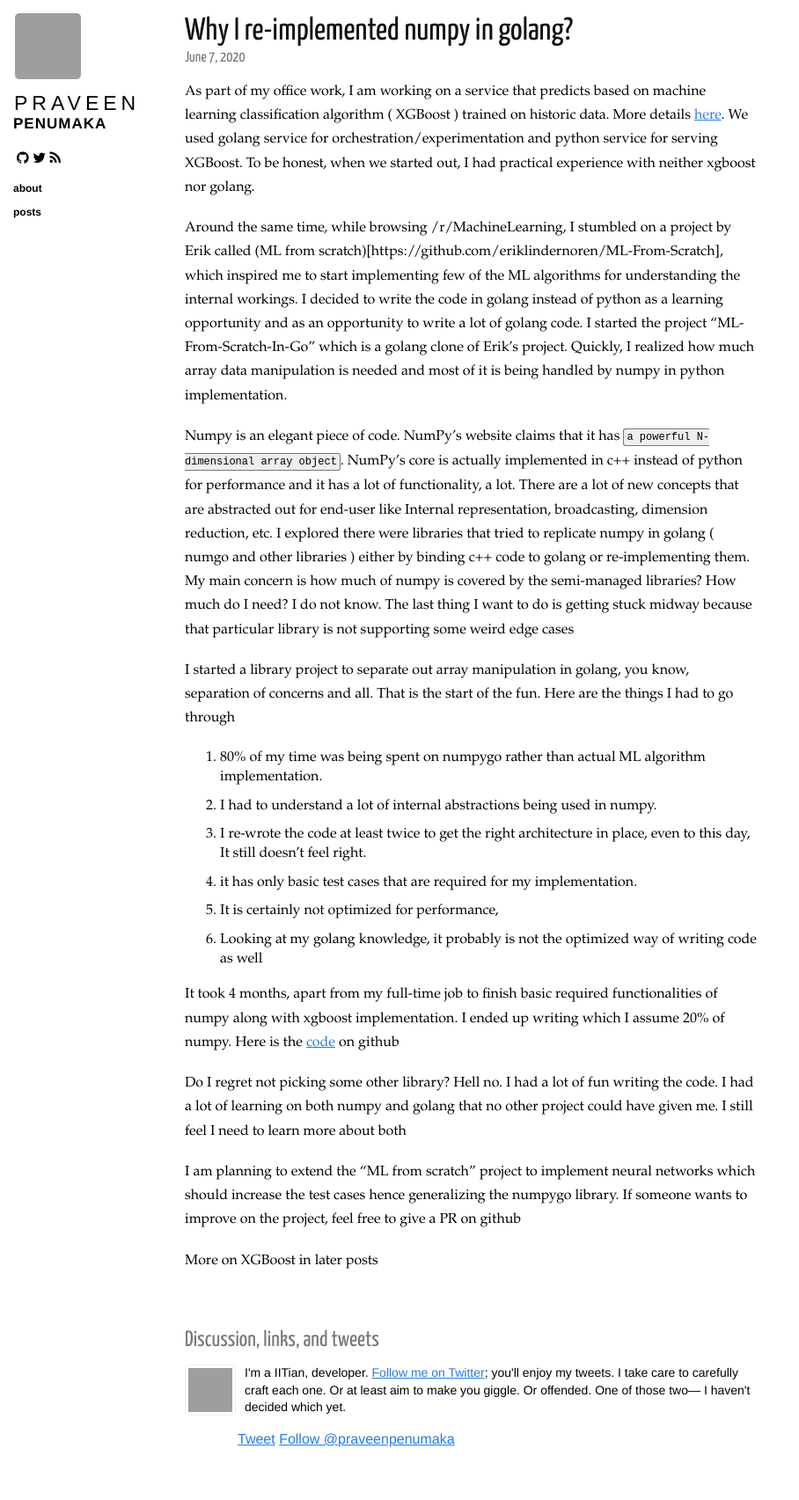
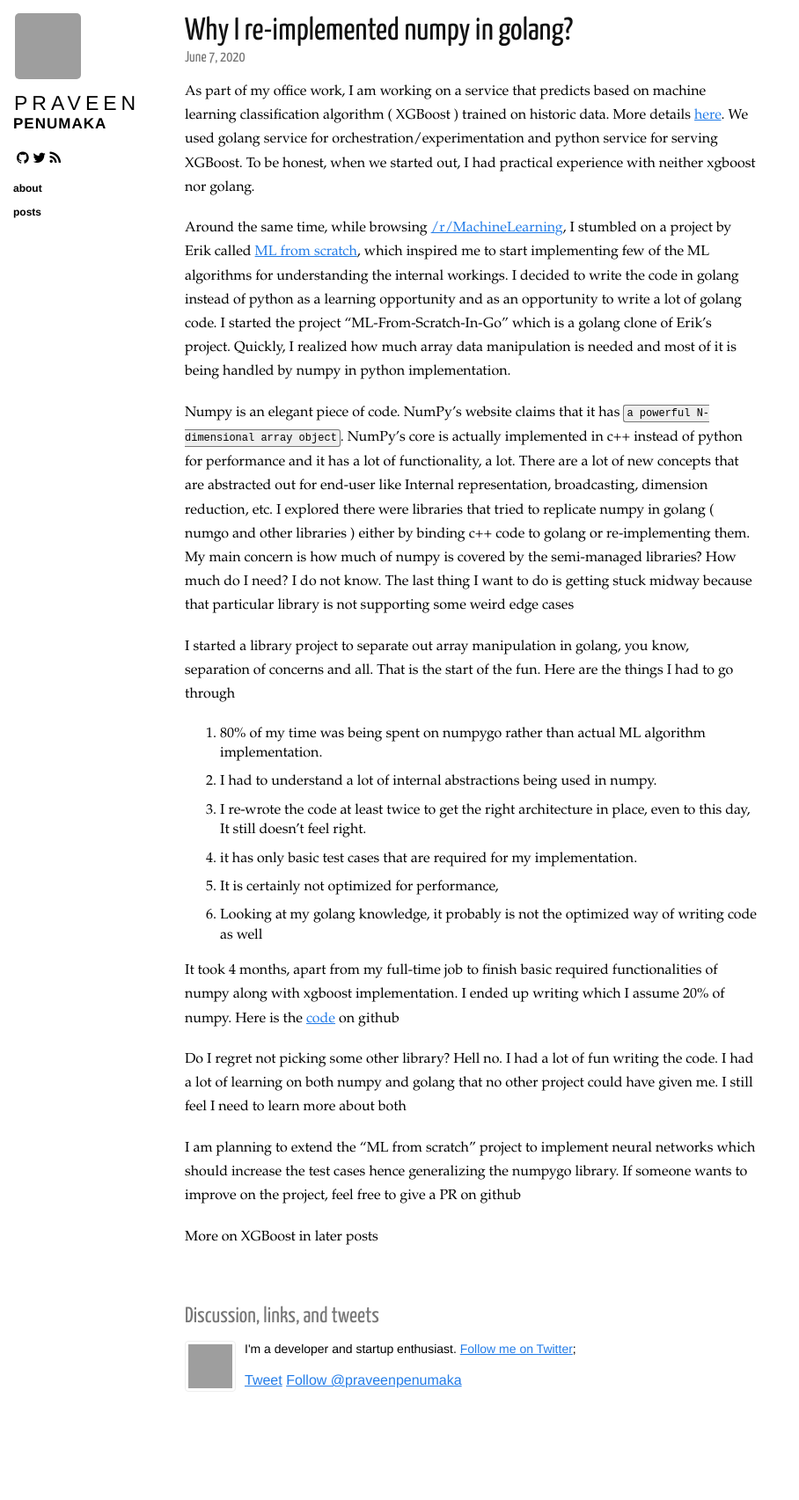
Before and after one commit to praveenpenumaka/praveenpenumaka.github.io, a Jekyll site: the page built from _posts/2020-06-07-numpygo.markdown, in a window 1280 px wide. Shown: the whole page at 88% size, without its empty margins (0-908 px from the left). Built offline with Jekyll 4.4.1, drawn with Linux system fonts in a browser that asks for light colours; nearby versions of some CDN libraries; comment, search, counter and statistics services are not loaded; after the commit the page ends 1638 px from its top, so only the background shows below that; grey boxes are pictures that could not be loaded.

Commit message:
Updating twitter link

```diff
--- a/_layouts/post.html
+++ b/_layouts/post.html
@@ -22,9 +22,7 @@ layout: layout
       </a>
 
       <p>
-        I'm a IITian, developer. <a href="https://twitter.com/{{ site.twitter }}" target="_blank">Follow me on Twitter</a>;
-        you'll enjoy my tweets. I take care to carefully craft each one. Or at least aim to make
-        you giggle. Or offended. One of those two&mdash; I haven't decided which yet.
+        I'm a developer and startup enthusiast. <a href="https://twitter.com/{{ site.twitter }}" target="_blank">Follow me on Twitter</a>;
       </p>
 
       <a href="http://twitter.com/share" class="twitter-share-button" data-count="none" data-via="{{ site.twitter }}">Tweet</a>
--- a/_posts/2020-06-07-numpygo.markdown
+++ b/_posts/2020-06-07-numpygo.markdown
@@ -8,7 +8,7 @@ draft: false
 As part of my office work, I am working on a service that predicts based on machine learning classification algorithm ( XGBoost ) trained on historic data. More details [here](https://blog.gojekengineering.com/en-route-to-improved-order-fulfilment-6cbab2d57358). We used golang service for orchestration/experimentation and python service for serving XGBoost. To be honest, when we started out, I had practical experience with neither xgboost nor golang.
 
 
-Around the same time, while browsing /r/MachineLearning, I stumbled on a project by Erik called (ML from scratch)[https://github.com/eriklindernoren/ML-From-Scratch], which inspired me to start implementing few of the ML algorithms for understanding the internal workings. I decided to write the code in golang instead of python as a learning opportunity and as an opportunity to write a lot of golang code. I started the project "ML-From-Scratch-In-Go" which is a golang clone of Erik's project. Quickly, I realized how much array data manipulation is needed and most of it is being handled by numpy in python implementation.
+Around the same time, while browsing [/r/MachineLearning](https://www.reddit.com/r/MachineLearning), I stumbled on a project by Erik called [ML from scratch](https://github.com/eriklindernoren/ML-From-Scratch), which inspired me to start implementing few of the ML algorithms for understanding the internal workings. I decided to write the code in golang instead of python as a learning opportunity and as an opportunity to write a lot of golang code. I started the project "ML-From-Scratch-In-Go" which is a golang clone of Erik's project. Quickly, I realized how much array data manipulation is needed and most of it is being handled by numpy in python implementation.
 
 
 Numpy is an elegant piece of code. NumPy's website claims that it has `a powerful N-dimensional array object`. NumPy's core is actually implemented in c++ instead of python for performance and it has a lot of functionality, a lot. There are a lot of new concepts that are abstracted out for end-user like Internal representation, broadcasting, dimension reduction, etc. I explored there were libraries that tried to replicate numpy in golang ( numgo and other libraries ) either by binding c++ code to golang or re-implementing them. My main concern is how much of numpy is covered by the semi-managed libraries? How much do I need? I do not know. The last thing I want to do is getting stuck midway because that particular library is not supporting some weird edge cases
```
